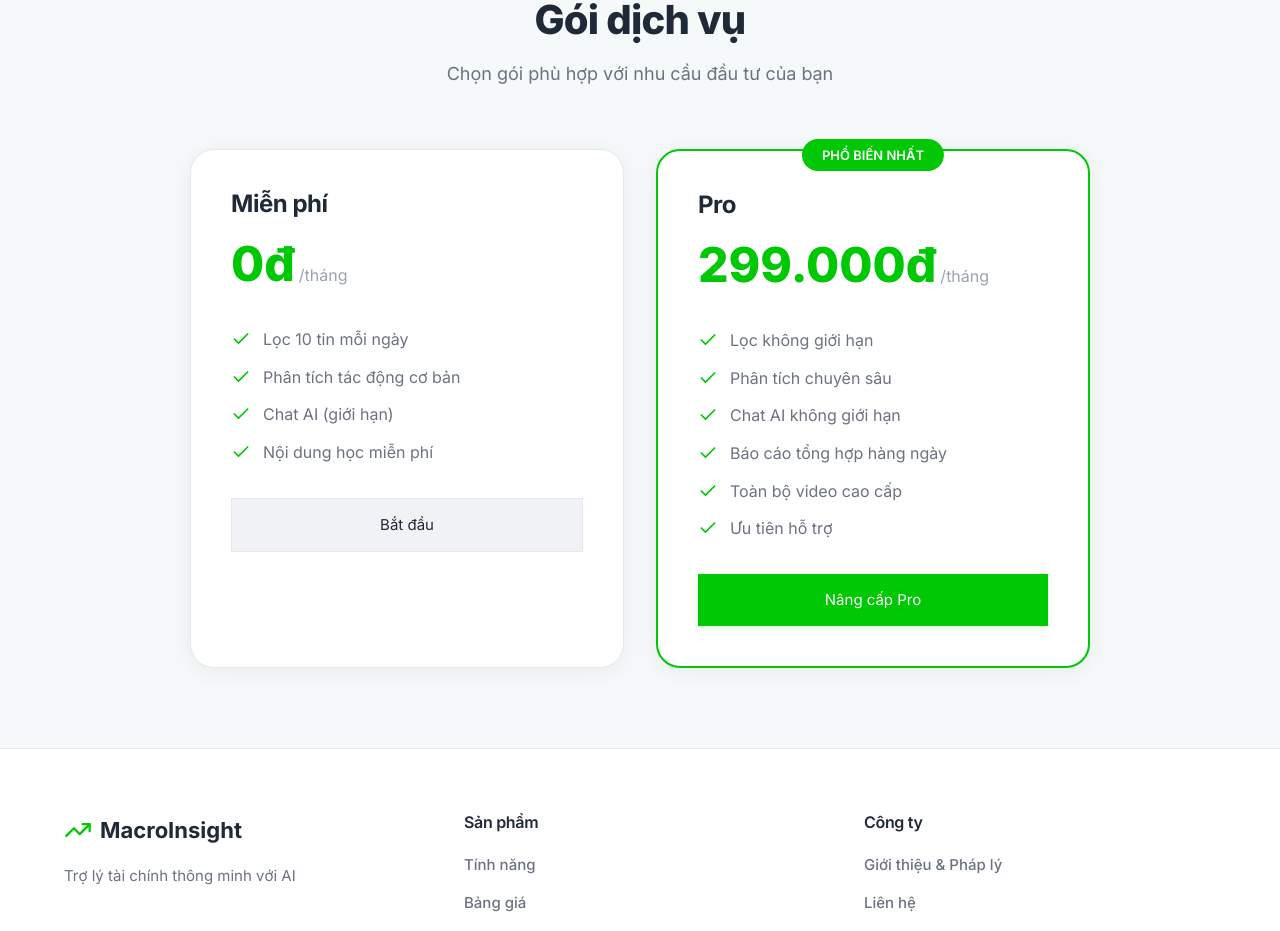
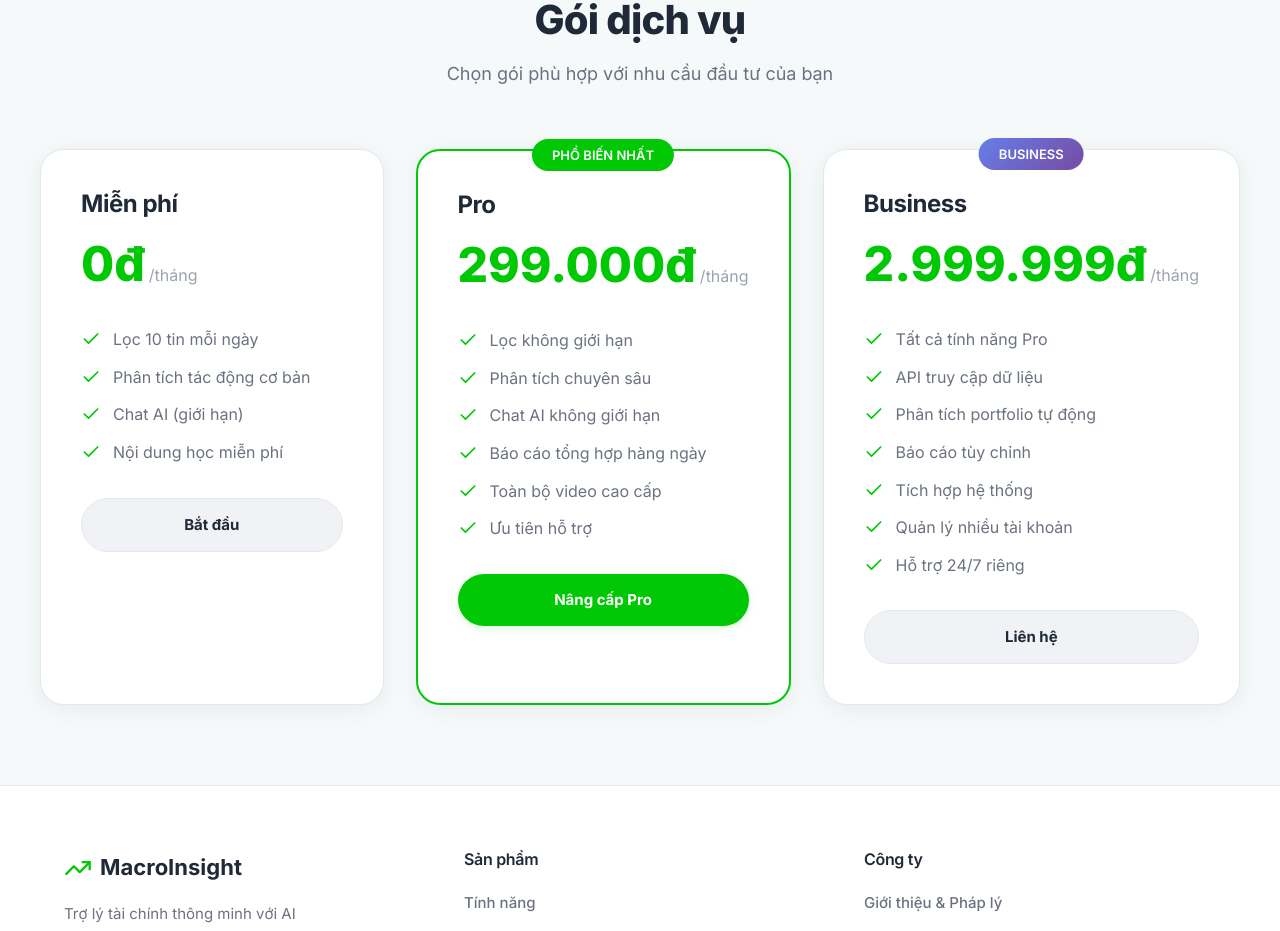
Before and after one commit to lephucchi/fese_hackathon, a Next.js app in the folder frontend/: page / in a window 1280 px wide. Shown: the part 2460-3391 px from the top of the page. Built offline with nearby package versions, Linux system fonts and the light colour scheme; no server answers.

Commit message:
Edit and Optimize Price Section

```diff
--- a/frontend/src/components/landing/Pricing.tsx
+++ b/frontend/src/components/landing/Pricing.tsx
@@ -20,7 +20,8 @@
       'Nội dung học miễn phí'
     ],
     cta: 'Bắt đầu',
-    highlight: false
+    highlight: false,
+    tag: null
   },
   {
     name: 'Pro',
@@ -35,7 +36,25 @@
       'Ưu tiên hỗ trợ'
     ],
     cta: 'Nâng cấp Pro',
-    highlight: true
+    highlight: true,
+    tag: 'PHỔ BIẾN NHẤT'
+  },
+  {
+    name: 'Business',
+    price: '2.999.999đ',
+    period: '/tháng',
+    features: [
+      'Tất cả tính năng Pro',
+      'API truy cập dữ liệu',
+      'Phân tích portfolio tự động',
+      'Báo cáo tùy chỉnh',
+      'Tích hợp hệ thống',
+      'Quản lý nhiều tài khoản',
+      'Hỗ trợ 24/7 riêng'
+    ],
+    cta: 'Liên hệ',
+    highlight: false,
+    tag: 'BUSINESS'
   }
 ];
 
@@ -69,9 +88,9 @@
 
         <div style={{
           display: 'grid',
-          gridTemplateColumns: 'repeat(auto-fit, minmax(300px, 1fr))',
+          gridTemplateColumns: 'repeat(3, 1fr)',
           gap: '32px',
-          maxWidth: '900px',
+          maxWidth: '1200px',
           margin: '0 auto'
         }}>
           {plans.map((plan, i) => (
@@ -88,20 +107,20 @@
                 position: 'relative'
               }}
             >
-              {plan.highlight && (
+              {plan.tag && (
                 <div style={{
                   position: 'absolute',
                   top: '-12px',
                   left: '50%',
                   transform: 'translateX(-50%)',
-                  background: 'var(--primary)',
+                  background: plan.highlight ? 'var(--primary)' : 'linear-gradient(135deg, #667eea 0%, #764ba2 100%)',
                   color: 'white',
                   padding: '6px 20px',
                   borderRadius: '9999px',
                   fontSize: '13px',
                   fontWeight: 600
                 }}>
-                  PHỔ BIẾN NHẤT
+                  {plan.tag}
                 </div>
               )}
 
@@ -154,7 +173,9 @@
                 style={{
                   width: '100%',
                   padding: '14px',
-                  fontSize: '15px'
+                  fontSize: '15px',
+                  fontWeight: 700,
+                  borderRadius: '9999px'
                 }}
               >
                 {plan.cta}
```
